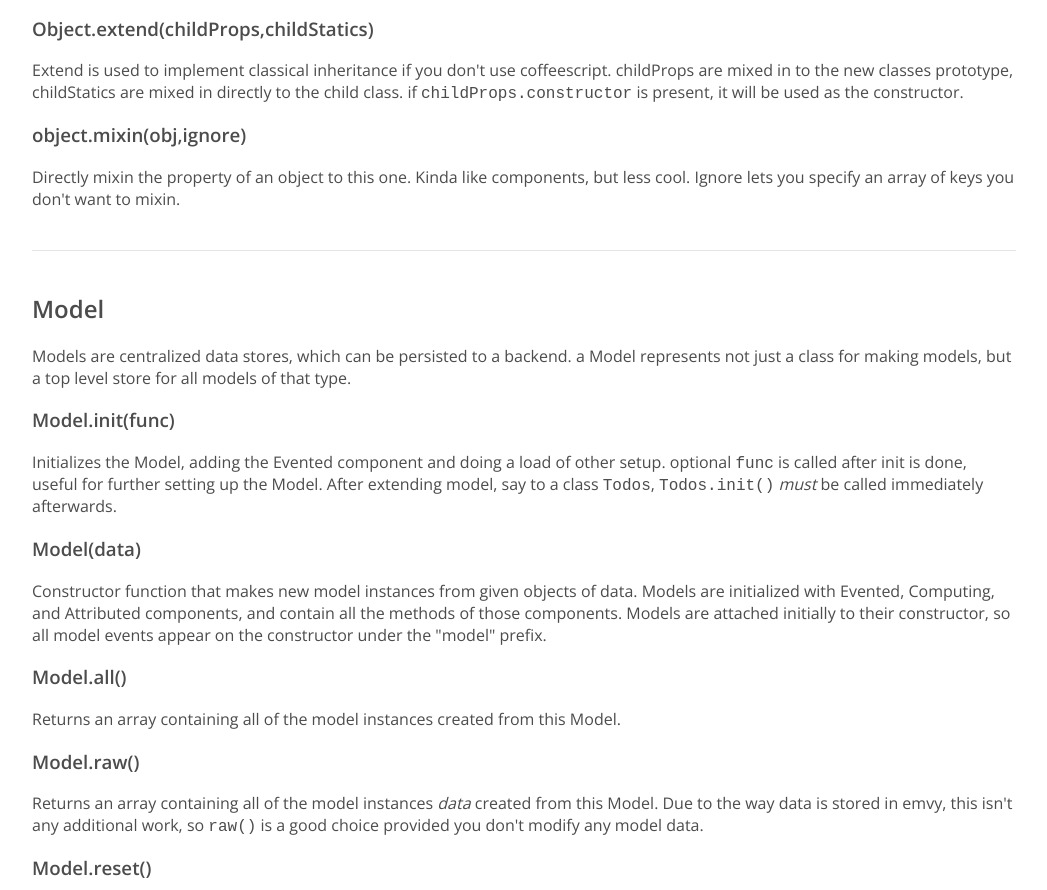
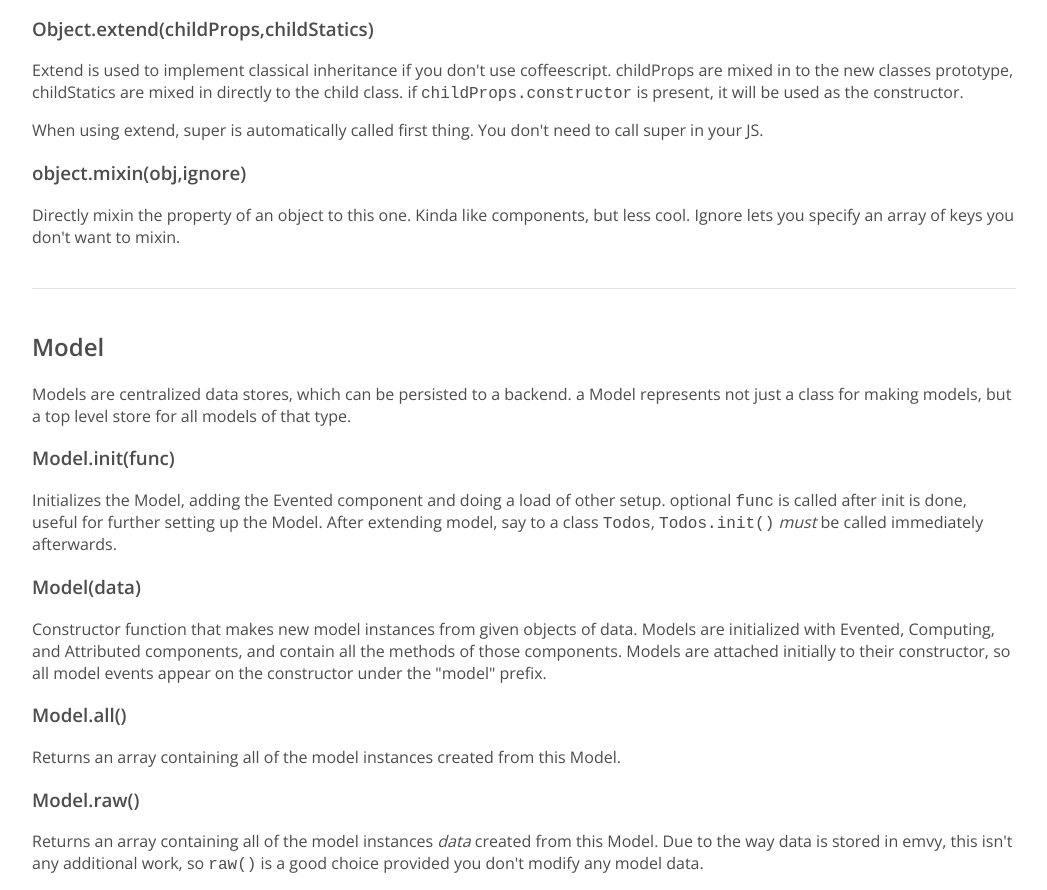
Before and after one commit to mdlawson/emvy, a plain HTML site: page index.html in a window 1280 px wide. Shown: the part 2305-3195 px from the top of the page, without its empty margins (216-1263 px from the left). Drawn offline with nearby package versions, Linux system fonts and the light colour scheme.

Commit message:
added note about super

```diff
--- a/index.html
+++ b/index.html
@@ -156,6 +156,7 @@ a {
 <p><code>is</code> is used to compose objects, adding in your own components or just the ones emvy provides. component can either be a straight component (see components section) or a string referencing one of emvy&#39;s components, eg <code>this.is(&quot;Stated&quot;)</code> will add state machine behavior to an object. In this case additional arguments are passed to the component function. is exists both of the Object class itself for composing static methods, and on all instances.</p>
 <h3>Object.extend(childProps,childStatics)</h3>
 <p>Extend is used to implement classical inheritance if you don&#39;t use coffeescript. childProps are mixed in to the new classes prototype, childStatics are mixed in directly to the child class. if <code>childProps.constructor</code> is present, it will be used as the constructor.</p>
+<p>When using extend, super is automatically called first thing. You don&#39;t need to call super in your JS. </p>
 <h3>object.mixin(obj,ignore)</h3>
 <p>Directly mixin the property of an object to this one. Kinda like components, but less cool. Ignore lets you specify an array of keys you don&#39;t want to mixin.</p>
 <hr>
```
